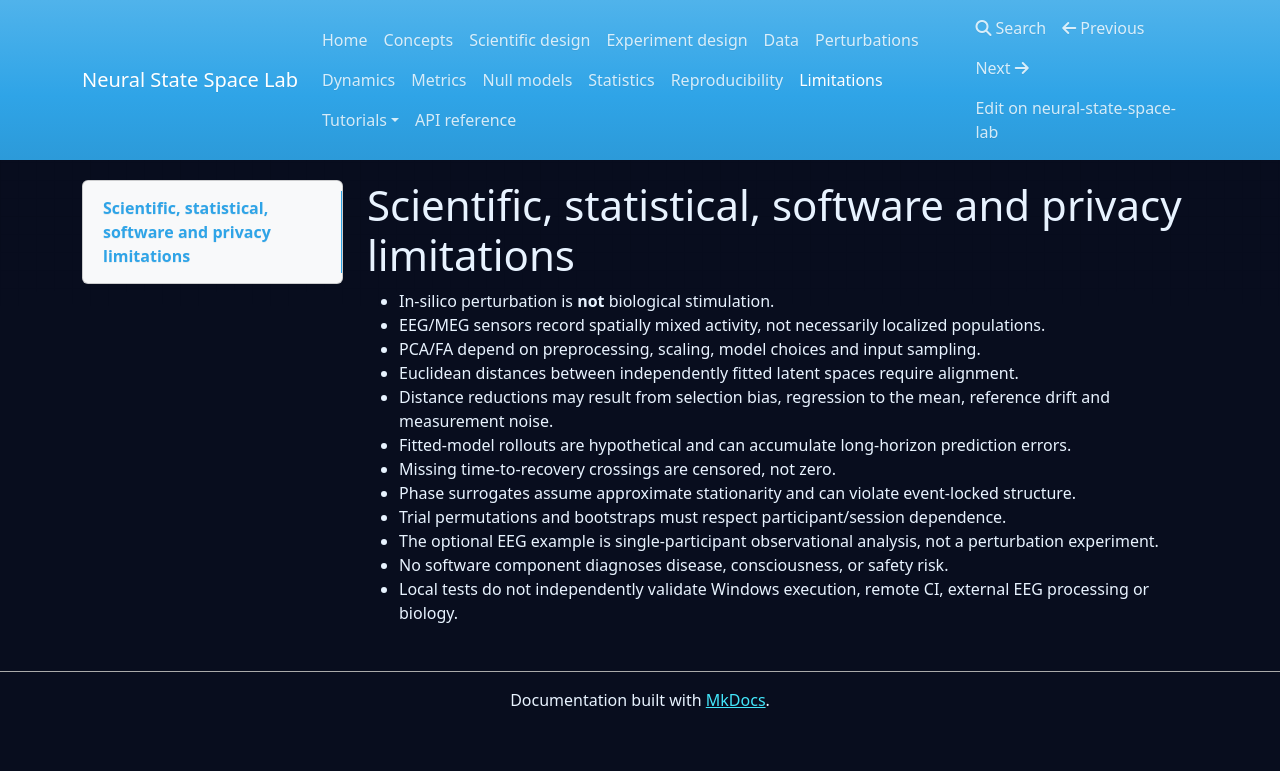
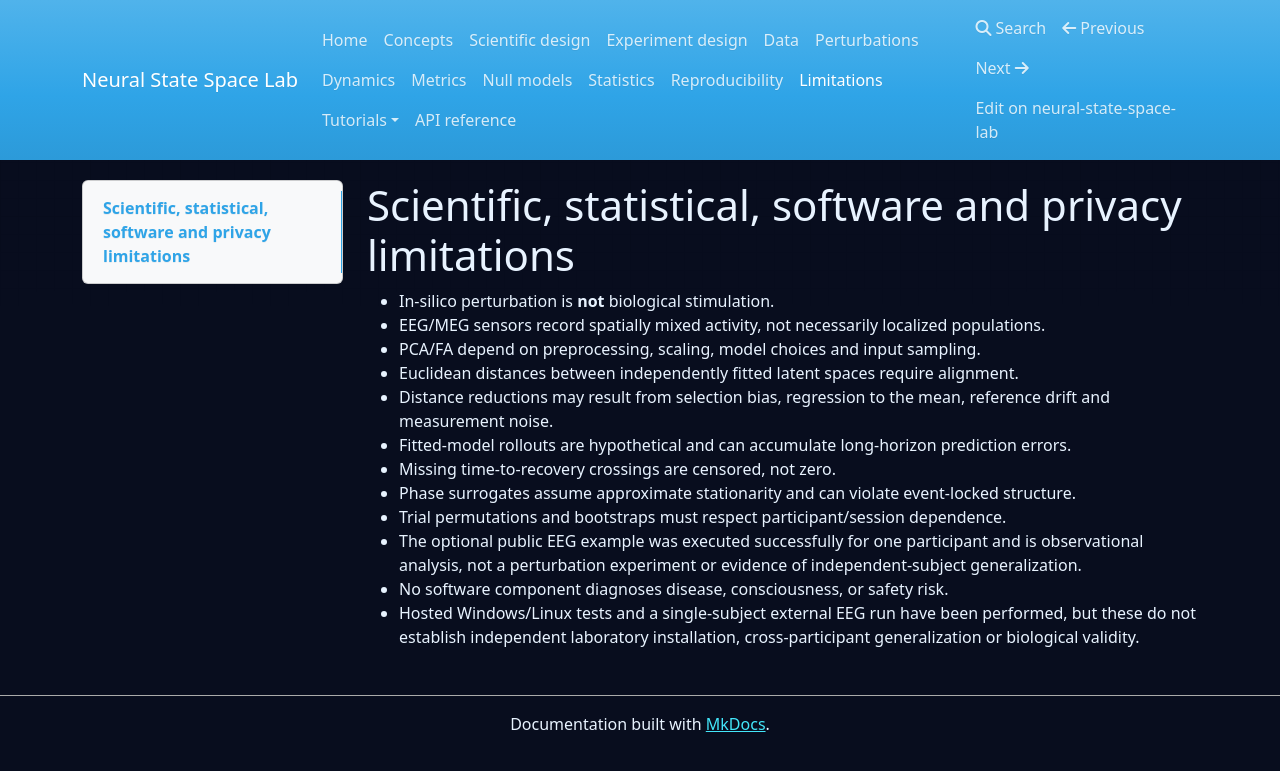
Before and after one commit to lathushanrk-cmd/neural-state-space-lab, an MkDocs documentation site: the page built from docs/limitations.md, in a window 1280 px wide. Shown: the top 771 px of the page. Built offline with MkDocs 1.6.1, drawn with Linux system fonts in a browser that asks for light colours; nearby versions of some CDN libraries.

Commit message:
Update NSSL limitation statement to reflect actual public EEG and CI checks

```diff
--- a/docs/limitations.md
+++ b/docs/limitations.md
@@ -9,6 +9,6 @@
 - Missing time-to-recovery crossings are censored, not zero.
 - Phase surrogates assume approximate stationarity and can violate event-locked structure.
 - Trial permutations and bootstraps must respect participant/session dependence.
-- The optional EEG example is single-participant observational analysis, not a perturbation experiment.
+- The optional public EEG example was executed successfully for one participant and is observational analysis, not a perturbation experiment or evidence of independent-subject generalization.
 - No software component diagnoses disease, consciousness, or safety risk.
-- Local tests do not independently validate Windows execution, remote CI, external EEG processing or biology.
+- Hosted Windows/Linux tests and a single-subject external EEG run have been performed, but these do not establish independent laboratory installation, cross-participant generalization or biological validity.
```
